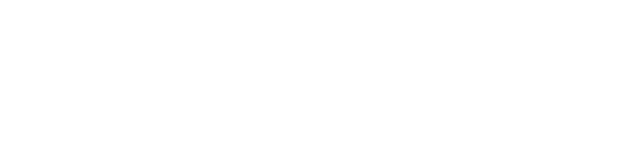
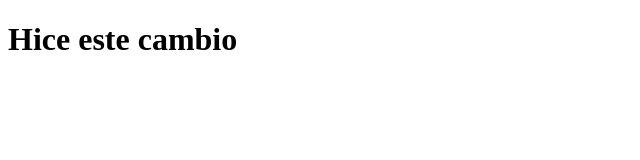
Before and after one commit to yesid10/ejeplos_branches, a plain HTML site: page index.html in a window 1280 px wide. Shown: the whole page, without its empty margins (0-640 px from the left). Drawn offline with Linux system fonts and the light colour scheme.

Commit message:
sube un titulo

```diff
--- a/index.html
+++ b/index.html
@@ -8,6 +8,8 @@
     <link rel="stylesheet" href="./styles/style.css">
 </head>
 <body>
+
+    <h1>Hice este cambio</h1>
     <script src="./js/script.js"></script>
 </body>
 </html>
```
